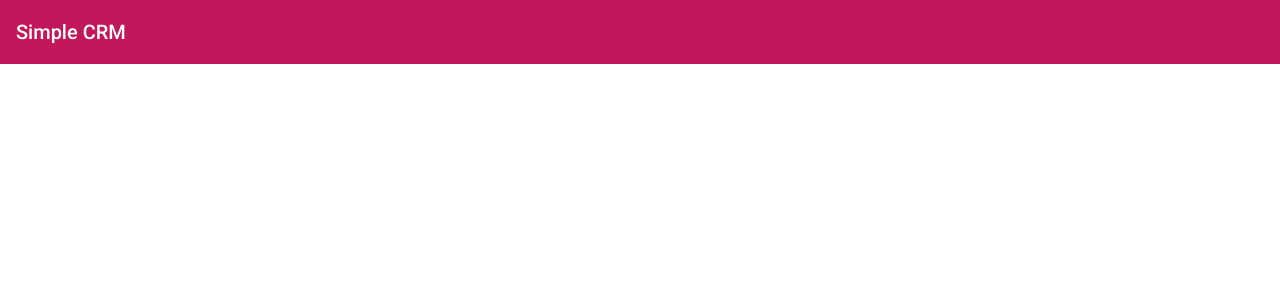
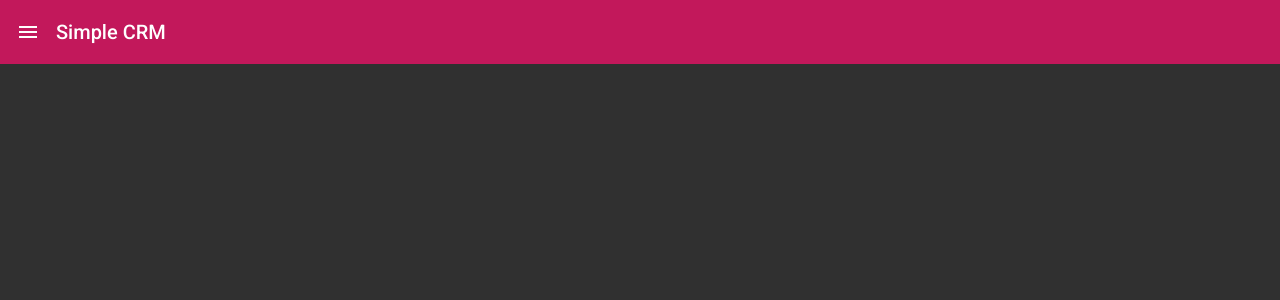
Before and after one commit to Micsterius/CRM, an Angular app: page / in a window 1280 px wide. Shown: the top 300 px of the page. Built offline with nearby package versions, Linux system fonts and the light colour scheme.

Commit message:
sidenav first

```diff
--- a/src/app/app.component.html
+++ b/src/app/app.component.html
@@ -1,5 +1,17 @@
-<mat-toolbar color="primary">
-  <mat-toolbar-row>
-    <span>Simple CRM</span>
-  </mat-toolbar-row>
-</mat-toolbar>
+<mat-drawer-container class="mat-draw-container" autosize>
+  <mat-drawer #drawer class="example-sidenav" mode="side">
+    <p>Auto-resizing sidenav</p>
+  </mat-drawer>
+
+  <div class="example-sidenav-content">
+    <mat-toolbar color="primary">
+      <mat-toolbar-row>
+        <mat-icon class="menu-icon" (click)="drawer.toggle()">menu</mat-icon>
+        <span>Simple CRM</span>
+      </mat-toolbar-row>
+    </mat-toolbar>
+
+
+  </div>
+
+</mat-drawer-container>
--- a/src/app/app.component.scss
+++ b/src/app/app.component.scss
@@ -0,0 +1,12 @@
+.mat-draw-container {
+    height: 100vh;
+}
+
+.menu-icon {
+    margin-right: 16px;
+
+    &:hover {
+        cursor: pointer;
+        scale: 1.4;
+    }
+}
--- a/src/app/app.module.ts
+++ b/src/app/app.module.ts
@@ -7,6 +7,7 @@
 
 import {MatToolbarModule} from '@angular/material/toolbar';
 import {MatSidenavModule} from '@angular/material/sidenav';
+import {MatIconModule} from '@angular/material/icon';
 
 @NgModule({
   declarations: [
@@ -17,7 +18,8 @@
     AppRoutingModule,
     BrowserAnimationsModule,
     MatToolbarModule,
-    MatSidenavModule
+    MatSidenavModule,
+    MatIconModule
   ],
   providers: [],
   bootstrap: [AppComponent]
```
